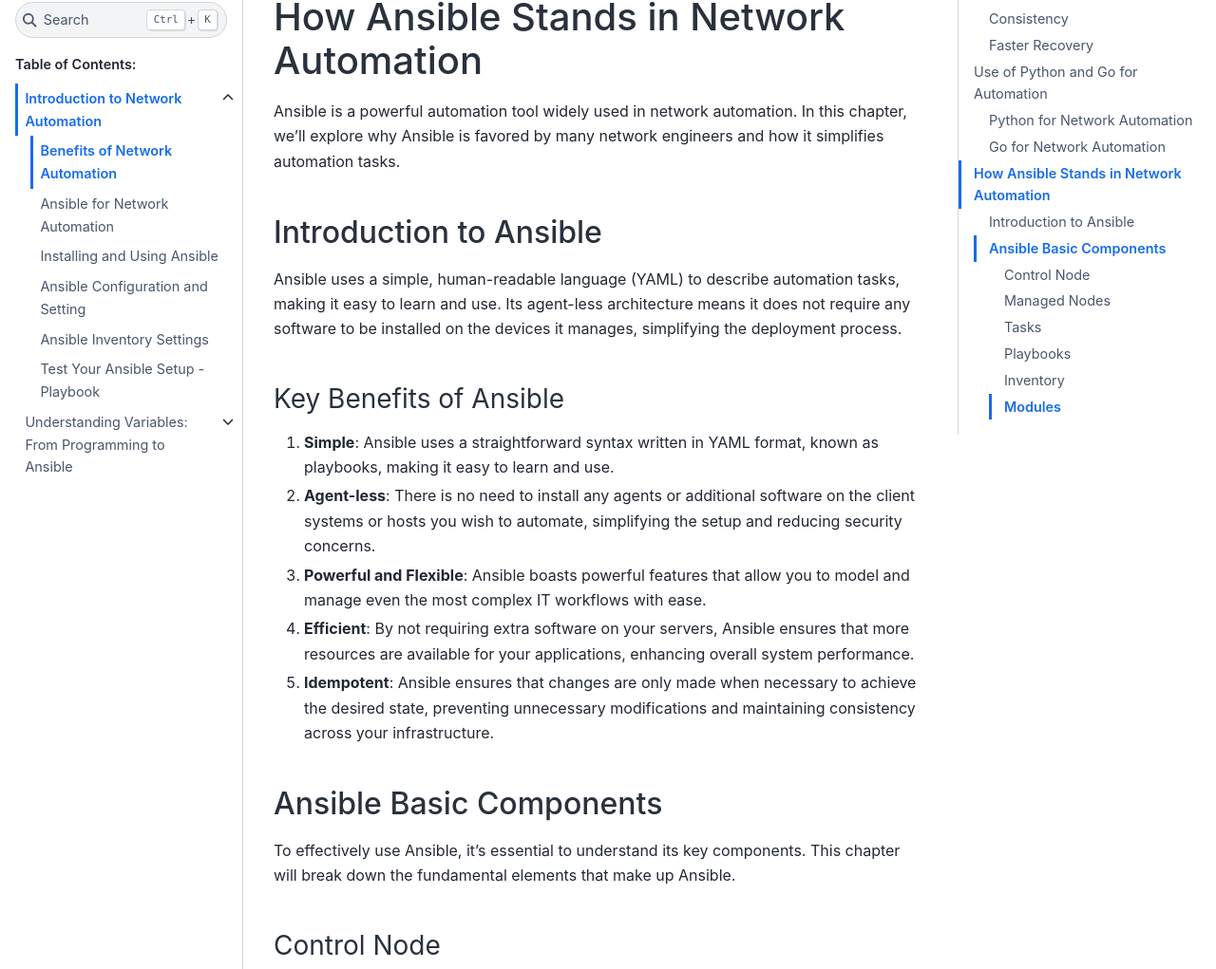
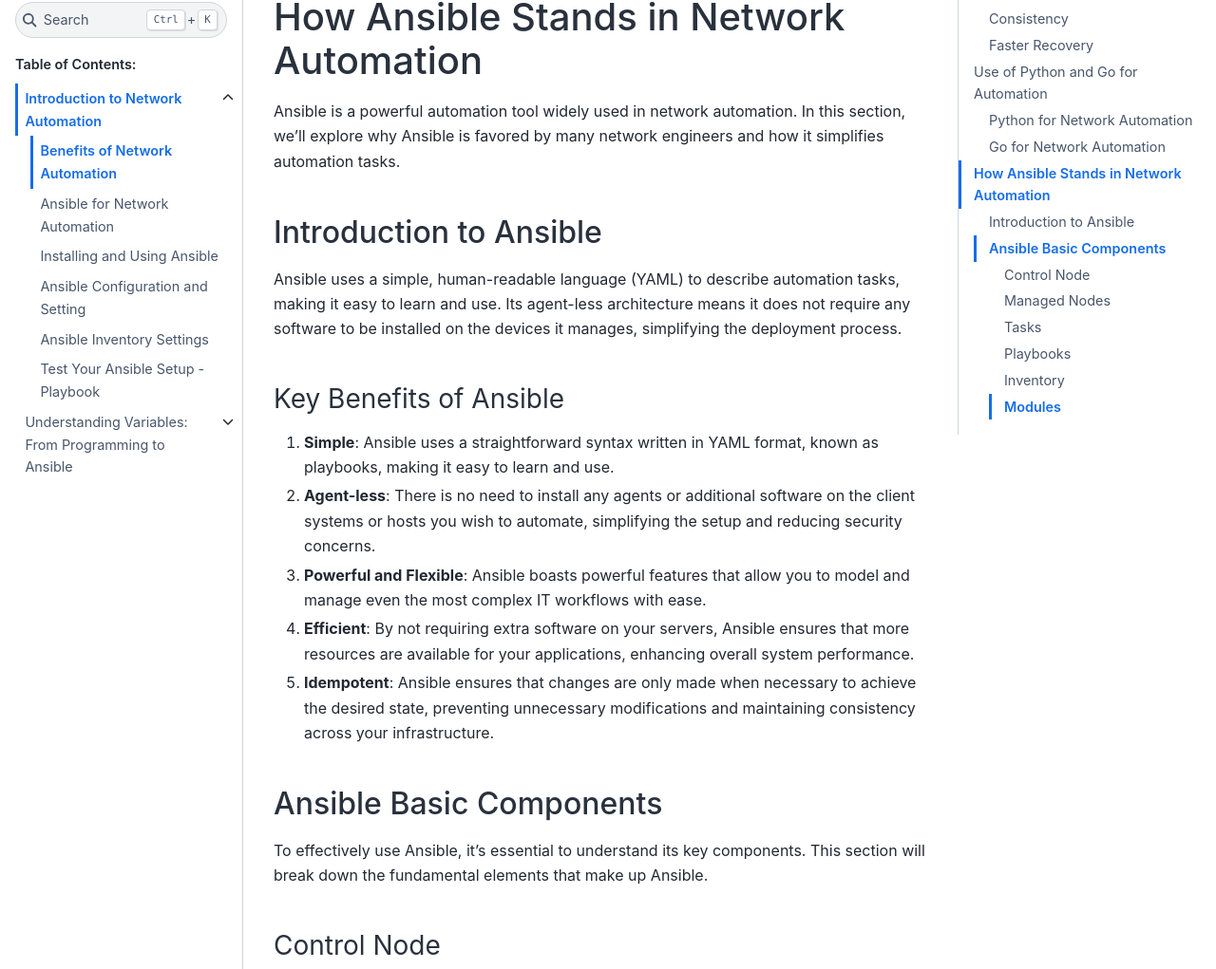
Before and after one commit to sydasif/ansible-cbt-lab, a Sphinx documentation site: the page built from docs/source/01_introduction/01_introduction.md, in a window 1280 px wide and 1400 px high, scrolled down 1808 px. Shown: the part 153-1174 px from the top of the window at 95% size. Built offline with Sphinx 7.4.7 and the Sphinx Book theme 1.1.4, drawn with Linux system fonts in a browser that asks for light colours.

Commit message:
Update chapter one

```diff
--- a/docs/source/01_introduction/01_introduction.md
+++ b/docs/source/01_introduction/01_introduction.md
@@ -42,7 +42,7 @@
 
 ## How Ansible Stands in Network Automation
 
-Ansible is a powerful automation tool widely used in network automation. In this chapter, we’ll explore why Ansible is favored by many network engineers and how it simplifies automation tasks.
+Ansible is a powerful automation tool widely used in network automation. In this section, we’ll explore why Ansible is favored by many network engineers and how it simplifies automation tasks.
 
 ### Introduction to Ansible
 
@@ -58,7 +58,7 @@
 
 ### Ansible Basic Components
 
-To effectively use Ansible, it's essential to understand its key components. This chapter will break down the fundamental elements that make up Ansible.
+To effectively use Ansible, it's essential to understand its key components. This section will break down the fundamental elements that make up Ansible.
 
 #### Control Node
 
```
Also changed, not shown: docs/source/01_introduction/02_automation.md (+1 -1 lines), docs/source/01_introduction/06_testing.md (+1 -1 lines).
